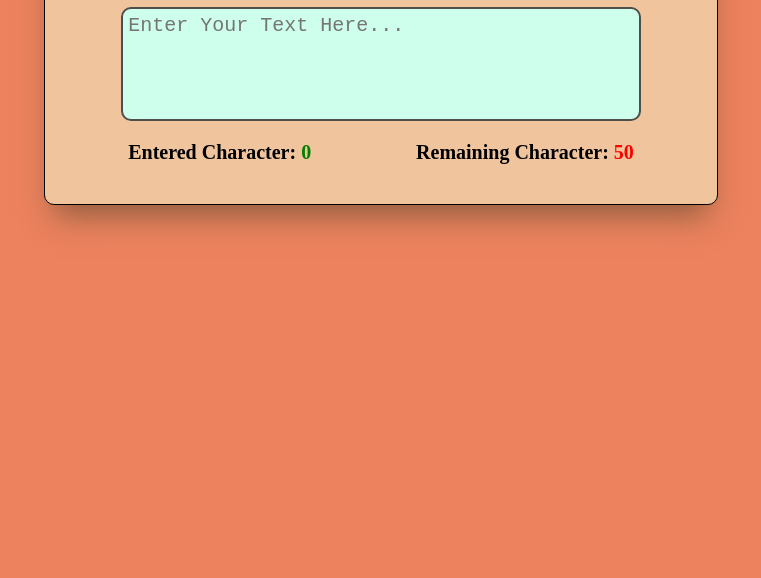
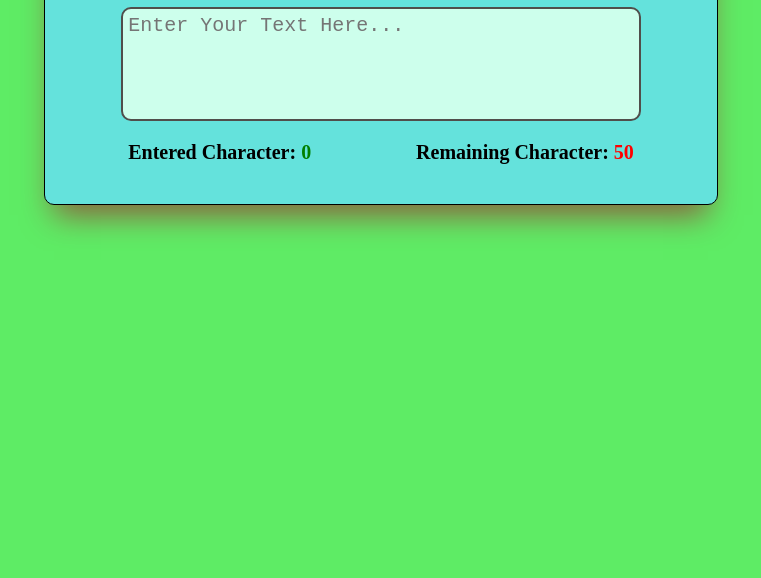
Before and after one commit to Hasmerafsanjani/Character_Counter, a plain HTML site: page index.html in a window 1280 px wide. Shown: the part 222-800 px from the top of the page, without its empty margins (259-1020 px from the left). Drawn offline with Linux system fonts and the light colour scheme.

Commit message:
some color change

```diff
--- a/index.html
+++ b/index.html
@@ -3,7 +3,7 @@
 <head>
     <meta charset="UTF-8">
     <meta name="viewport" content="width=device-width, initial-scale=1.0">
-    <title>Document</title>
+    <title>Character counter page </title>
     <link rel="stylesheet" href="style.css">
 </head>
 <body>
--- a/style.css
+++ b/style.css
@@ -5,7 +5,7 @@ body{
     display: flex;
     justify-content: center;
     margin-top: 10%;
-    background-color: rgb(236, 130, 94);
+    background-color: rgb(94, 236, 101);
 }
 
 textarea{
@@ -30,7 +30,7 @@ h1{
     justify-content: center;
     align-items: center;
     border-radius: 10px;
-    background-color: rgb(240, 197, 157);
+    background-color: rgb(100, 226, 220);
     box-shadow: rgb(141, 93, 61) 0px 20px 30px -10px;
 }
 .footerdiv{
```
